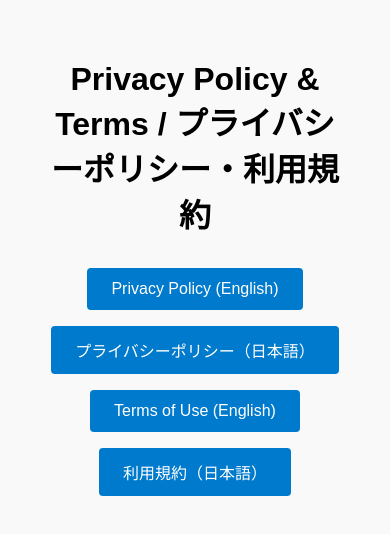
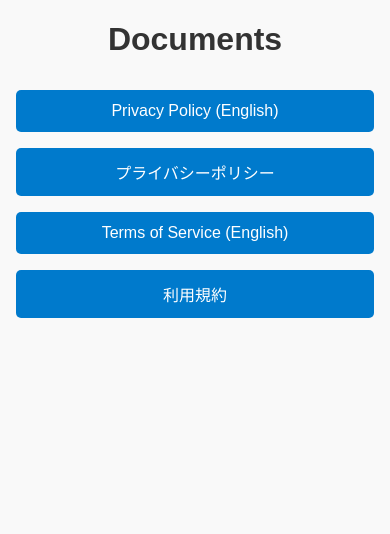
Before and after one commit to ogutaro/PrivacyPolicy, a plain HTML site: page index.html in a window 390 px wide. Drawn offline with Linux system fonts and the light colour scheme.

Commit message:
update styles add css

```diff
--- a/index.html
+++ b/index.html
@@ -2,49 +2,21 @@
 <html lang="en">
 <head>
   <meta charset="UTF-8" />
-  <title>Privacy Policy & Terms / プライバシーポリシー・利用規約</title>
-  <meta name="viewport" content="width=device-width, initial-scale=1.0" />
-  <style>
-    body {
-      font-family: sans-serif;
-      padding: 2rem;
-      background-color: #f9f9f9;
-    }
-    h1 {
-      text-align: center;
-      margin-bottom: 2rem;
-    }
-    ul {
-      list-style: none;
-      padding: 0;
-      max-width: 320px;
-      margin: 0 auto;
-    }
-    li {
-      margin: 1rem 0;
-      text-align: center;
-    }
-    a {
-      text-decoration: none;
-      background-color: #007acc;
-      color: white;
-      padding: 0.75rem 1.5rem;
-      border-radius: 4px;
-      display: inline-block;
-      transition: background-color 0.3s;
-    }
-    a:hover {
-      background-color: #005f99;
-    }
-  </style>
+  <title>Home</title>
+  <meta name="viewport" content="width=device-width, initial-scale=1" />
+  <link rel="stylesheet" href="styles.css" />
 </head>
 <body>
-  <h1>Privacy Policy & Terms / プライバシーポリシー・利用規約</h1>
-  <ul>
-    <li><a href="privacy-policy-en.html">Privacy Policy (English)</a></li>
-    <li><a href="privacy-policy-ja.html">プライバシーポリシー（日本語）</a></li>
-    <li><a href="terms-en.html">Terms of Use (English)</a></li>
-    <li><a href="terms-ja.html">利用規約（日本語）</a></li>
-  </ul>
+  <main>
+    <h1>Documents</h1>
+    <nav>
+      <ul>
+        <li><a href="privacy-policy-en.html">Privacy Policy (English)</a></li>
+        <li><a href="privacy-policy-ja.html">プライバシーポリシー</a></li>
+        <li><a href="terms-en.html">Terms of Service (English)</a></li>
+        <li><a href="terms-ja.html">利用規約</a></li>
+      </ul>
+    </nav>
+  </main>
 </body>
 </html>
--- /dev/null
+++ b/styles.css
@@ -0,0 +1,58 @@
+/* ベースのフォントと余白 */
+body {
+  font-family: Arial, sans-serif;
+  margin: 2rem;
+  background-color: #f9f9f9;
+  color: #333;
+}
+
+/* 中央寄せ */
+main {
+  max-width: 600px;
+  margin: 0 auto;
+}
+
+/* 見出し */
+h1 {
+  text-align: center;
+  margin-bottom: 2rem;
+}
+
+/* ナビのリスト装飾なし、中央寄せ */
+nav ul {
+  list-style: none;
+  padding: 0;
+}
+
+nav ul li {
+  margin: 1rem 0;
+  text-align: center;
+}
+
+/* ボタン風リンク */
+nav a {
+  display: inline-block;
+  padding: 0.75rem 1.5rem;
+  background-color: #007acc;
+  color: white;
+  border-radius: 5px;
+  text-decoration: none;
+  transition: background-color 0.3s ease;
+}
+
+nav a:hover,
+nav a:focus {
+  background-color: #005f99;
+  outline: none;
+}
+
+/* モバイル対応: 横幅が狭い時は余白を小さく */
+@media (max-width: 480px) {
+  body {
+    margin: 1rem;
+  }
+  nav a {
+    width: 100%;
+    box-sizing: border-box;
+  }
+}
```
Also changed, not shown: privacy-policy-en.html (+20 -4 lines), privacy-policy-ja.html (+23 -7 lines), terms-en.html (+1 -23 lines), terms-ja.html (+1 -23 lines).
